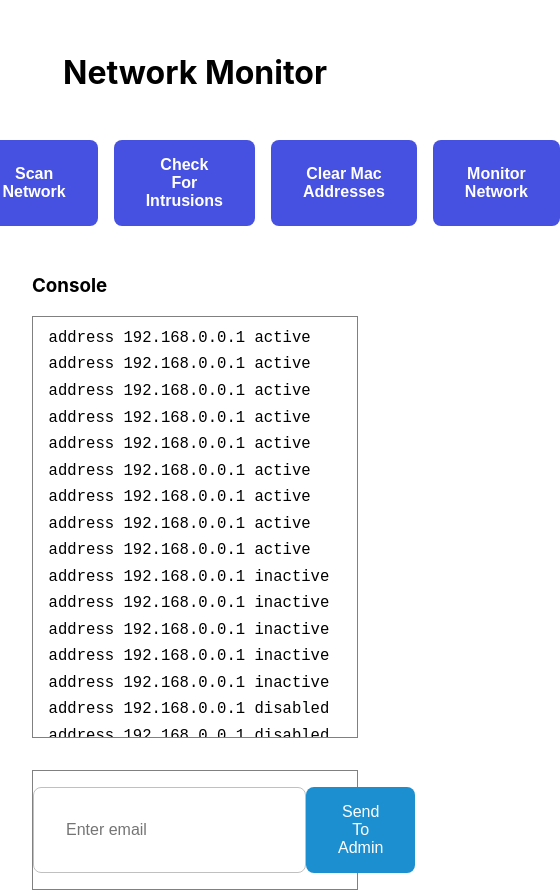
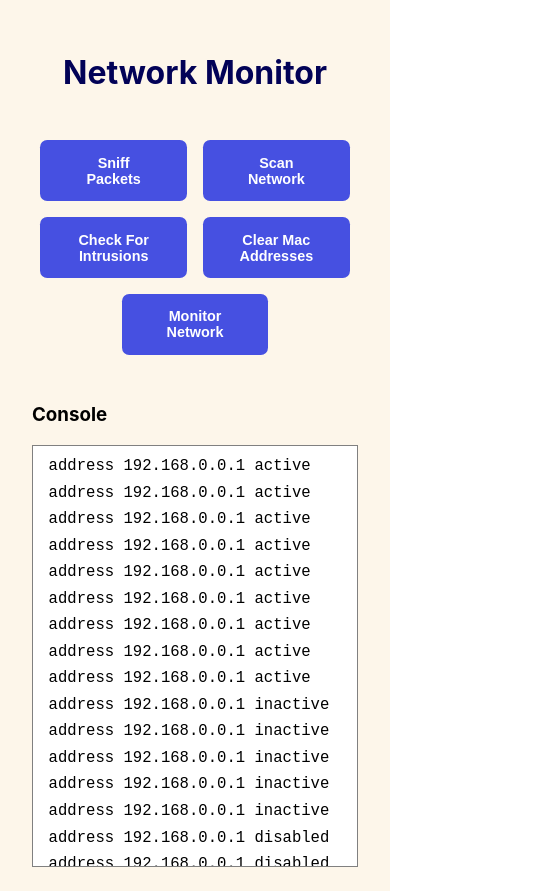
Before and after one commit to Hycient195/IP-console, a React (Create React App) app: page / in a window 390 px wide. Shown: the top 891 px of the page, 560 px wide, since content can reach past the window. Built offline with nearby package versions, Linux system fonts and the light colour scheme.

Commit message:
Make the page responsive

```diff
--- a/src/pages/Home/Home.css
+++ b/src/pages/Home/Home.css
@@ -3,6 +3,12 @@ main{
   align-items: center;
   justify-content: center;
   height: 100vh; */
+  /* background: linear-gradient(to left, #d38312, #a83279); */
+  /* background: linear-gradient(tomato 1%, rgb(255, 255, 255), rgb(255, 255, 255) 60%); */
+  /* background-color: rgb(253, 246, 234); */
+  background-color: rgb(253, 246, 234);
+
+  height: 100vh;
 }
 
 button{
@@ -13,17 +19,27 @@ div.main_content{
   padding: 2em;
   max-width: 980px;
   margin: 0 auto;
+  /* background-color: white; */
+  /* background-color: rgb(253, 246, 234); */
+  height: 100%;
+  /* box-shadow: 2px 2px 10px rgba(0,0,0,0.4); */
+}
+
+div.main_content > div.logo_container > h1{
+  color: rgb(2, 2, 87)
 }
 
 div.action_buttons{
   margin: 3em 0;
-  display: flex;
-  justify-content: center;
+  /* display: flex; */
+  /* justify-content: center; */
 }
 
 div.action_buttons > div.buttons_container{
   display: flex;
   gap: 1em;
+  flex-wrap: wrap;
+  justify-content: center;
 }
 
 div.action_buttons > div.buttons_container > button{
@@ -61,7 +77,7 @@ div.main_content > div.console > h3{
 div.main_content > div.console > div.console_screen{
   height: 50vh;
   width: 100%;
-  /* background-color: red; */
+  background-color: white;
   border: 1px solid grey;
   font-family: monospace;
   font-size: 1.2em;
@@ -91,7 +107,7 @@ div.bottom > div.bottom_container{
   display: flex;
   justify-content: space-around;
   /* background-color: red; */
-  border: 1px solid grey;
+  /* border: 1px solid grey; */
   padding: 1em 0;
   /* background: linear-gradient(to left, #134e5e, #71b280); */
 }
@@ -124,6 +140,24 @@ div.bottom > div.bottom_container > button{
 /*================================*/
 /* Media Query For Mobile Devices */
 /*================================*/
-@media (max-width: 750px){
+@media (max-width: 770px){
+  main{
+    height: unset;
+  }
 
+  div.action_buttons > div.buttons_container > button{
+    /* padding: 1em 1.3em; */
+    font-size: 0.9em;
+  }
+
+  div.action_buttons > div.buttons_container > *{
+    width: 45%;
+  }
+
+  div.bottom > div.bottom_container{
+    display: grid;
+    grid-template-columns: 1fr;
+    gap: 1em;
+    border: none;
+  }
 }
```
